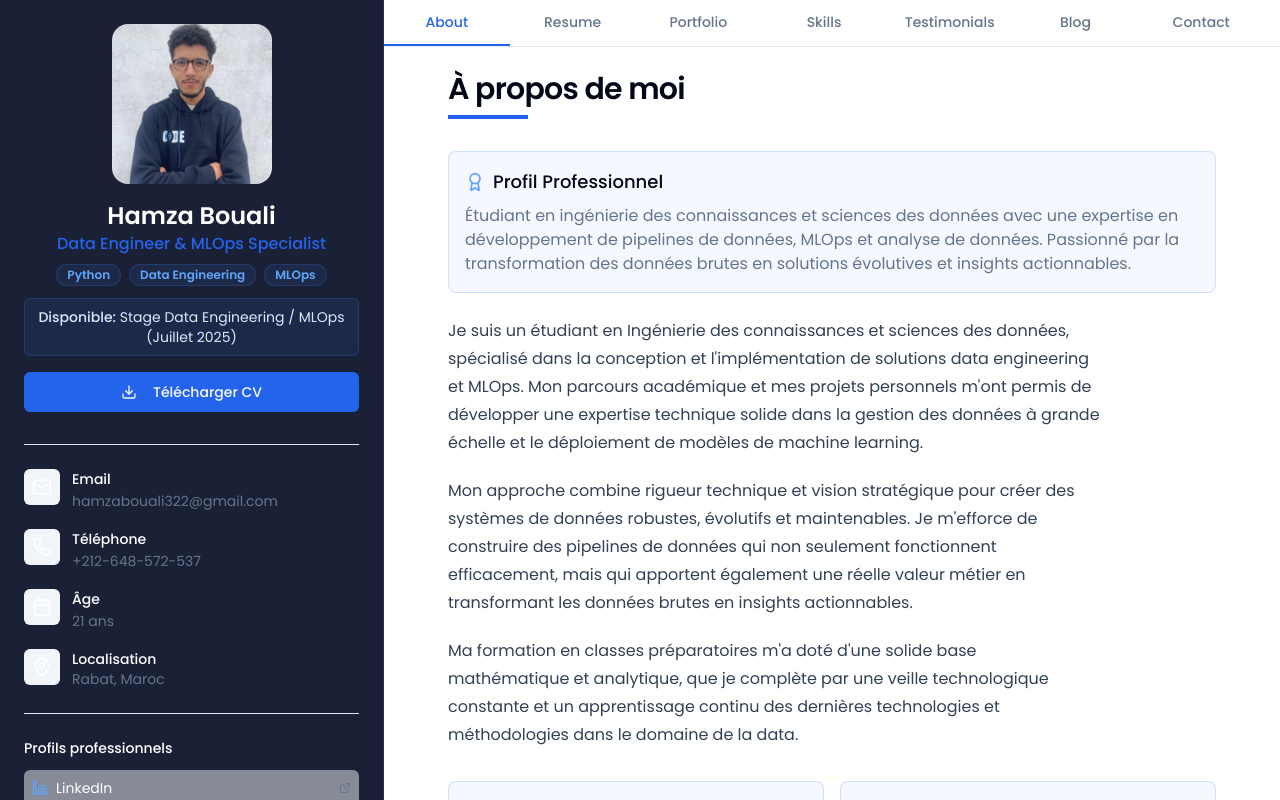
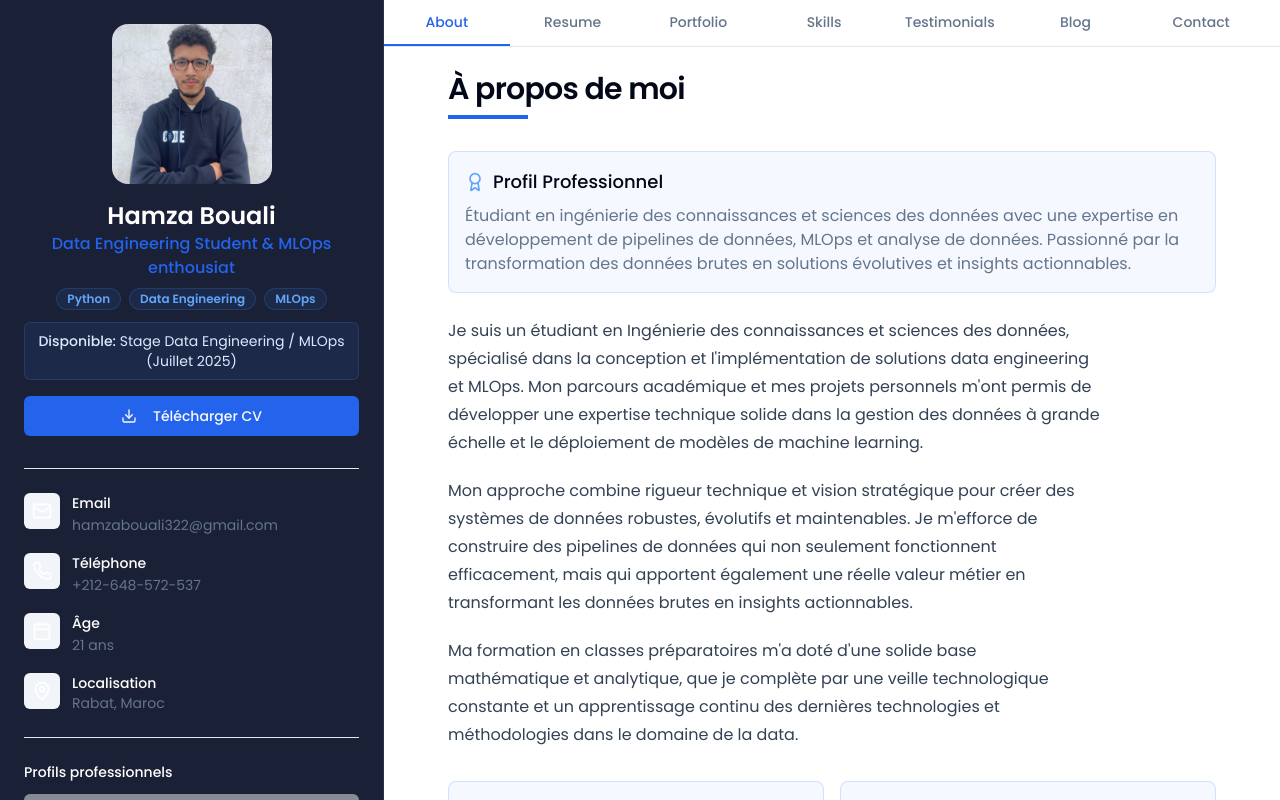
Before and after one commit to Hamza-Bouali/Hamza-Bouali, a Next.js app in the folder portfolio/: page / in a window 1280 px wide. Shown: the top 800 px of the page. Built offline with nearby package versions, Linux system fonts and the light colour scheme.

Commit message:
Update sidebar.tsx

```diff
--- a/portfolio/components/sidebar.tsx
+++ b/portfolio/components/sidebar.tsx
@@ -49,7 +49,7 @@ export function Sidebar() {
 
         <div className="text-center mb-4">
           <h1 className="text-2xl font-bold">Hamza Bouali</h1>
-          <p className="text-primary midnight:text-amber-500 font-medium">Data Engineer & MLOps Specialist</p>
+          <p className="text-primary midnight:text-amber-500 font-medium">Data Engineering Student & MLOps enthousiat </p>
           <div className="flex flex-wrap justify-center gap-2 mt-2">
             <Badge
               variant="outline"
```
